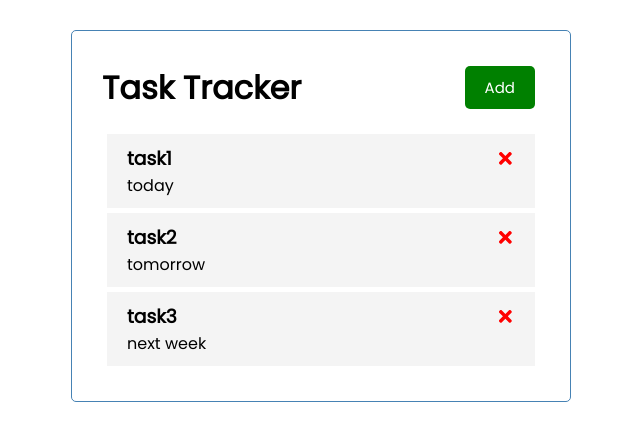
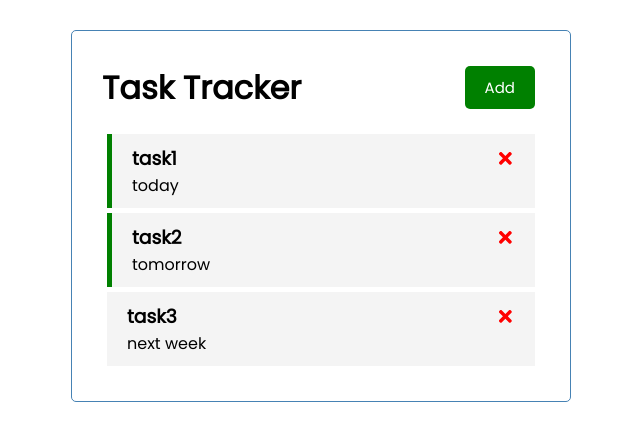
Before and after one commit to luk3my/taskTrackerApp, a React (Create React App) app: page / in a window 1280 px wide. Shown: the top 440 px of the page, without its empty margins (319-959 px from the left). Built offline with nearby package versions, Linux system fonts and the light colour scheme.

Commit message:
toggle reminder

```diff
--- a/src/App.js
+++ b/src/App.js
@@ -25,13 +25,19 @@
 
     // Delete Task
     const deleteTask = id => {
-      console.log('delete', id)
+      setTasks(tasks.filter(task => task.id !== id))
+    }
+
+    // Toggle reminder
+    const toggleReminder = id => {
+      setTasks(tasks.map(task => task.id === id ? { ...task, reminder: !task.reminder} : task))
     }
 
   return (
     <div className="container">
       <Header title='Task Tracker'/>
-      <Tasks tasks={tasks} onDelete={deleteTask} />
+      {tasks.length > 0 ? <Tasks tasks={tasks} onDelete={deleteTask}
+      onToggle={toggleReminder} /> : 'No Tasks to show'}
     </div>
   );
 }
--- a/src/components/Task.js
+++ b/src/components/Task.js
@@ -1,9 +1,9 @@
 import { FaTimes } from 'react-icons/fa'
 
-const Task = ({ task, onDelete }) => {
+const Task = ({ task, onDelete, onToggle }) => {
 
     return (
-        <div className="task">
+        <div className={`task ${task.reminder ? 'reminder' : ''}`} onDoubleClick={() => onToggle(task.id)}>
            <h3>{task.text} <FaTimes onClick={() => onDelete(task.id)} style={{ color:'red', cursor: 'pointer' }} /></h3>
            <p>{task.day}</p>
         </div>
--- a/src/components/Tasks.js
+++ b/src/components/Tasks.js
@@ -1,11 +1,16 @@
 import Task from './Task'
 
-const Tasks = ({ tasks, onDelete }) => {
+const Tasks = ({ tasks, onDelete, onToggle }) => {
 
     return (
         <div>
             {tasks.map((task) => (
-                <Task key={task.id} task={task} onDelete={onDelete} />
+                <Task
+                    key={task.id}
+                    task={task}
+                    onDelete={onDelete}
+                    onToggle={onToggle}
+                />
             ))}
         </div>
     )
```
